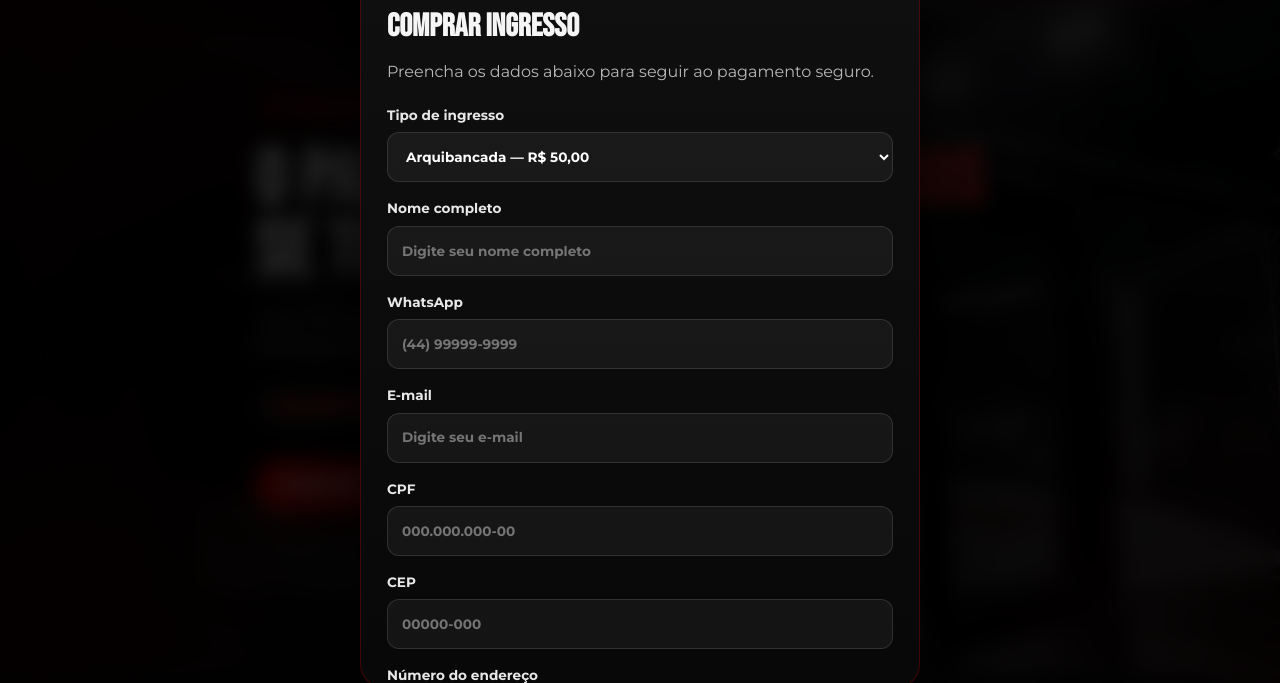
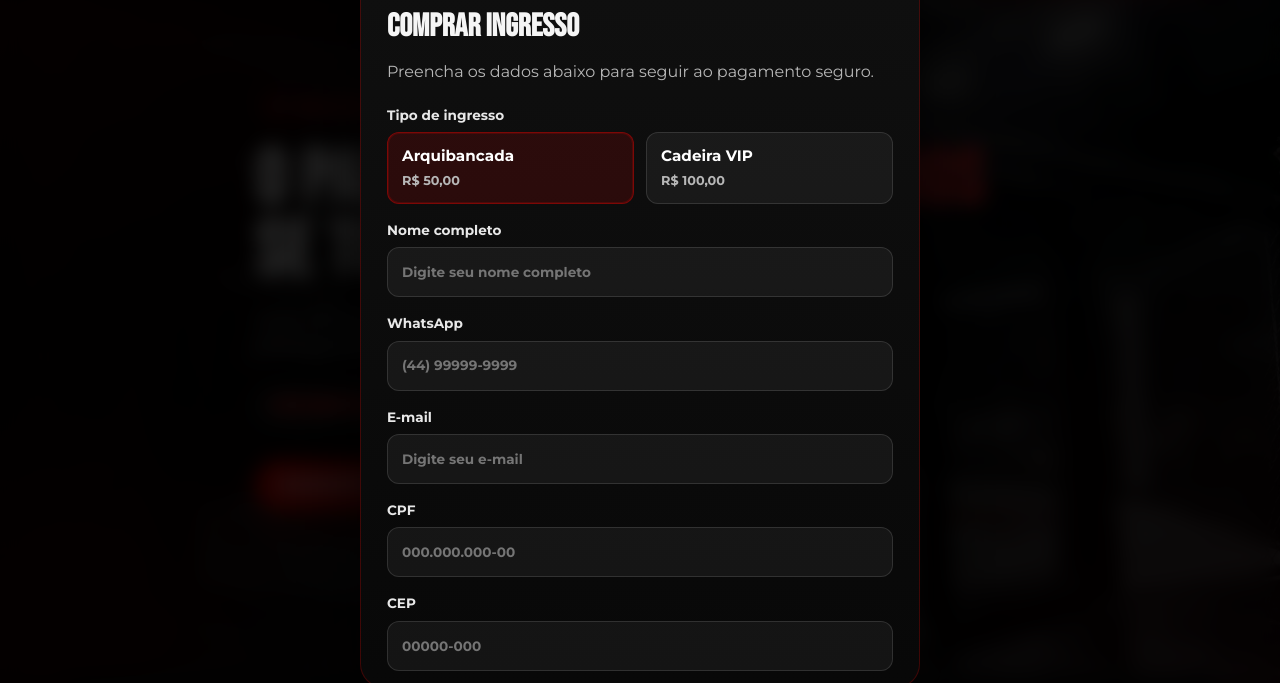
Before and after one commit to avalanchefightchampionship-source/AFC-Ingressos, a website: page index.html in a window 1280 px wide. Both pictures are taken after a click on the button "COMPRAR INGRESSO". Shown: the part 92-775 px from the top of the page. Drawn offline with Linux system fonts and the light colour scheme.

Commit message:
Melhora seleção do tipo de ingresso

```diff
--- a/index.html
+++ b/index.html
@@ -489,6 +489,27 @@
     }
     .form input:focus, .form select:focus { border-color: var(--red-strong); box-shadow: inset 0 0 0 1px rgba(225,6,0,.18); }
     .form input.invalid, .form select.invalid { border-color: #ff7a7a; box-shadow: 0 0 0 1px rgba(255,122,122,.25); }
+    .ticket-options { display: grid; grid-template-columns: repeat(2, minmax(0, 1fr)); gap: 12px; }
+    .ticket-option {
+      width: 100%;
+      min-height: 64px;
+      padding: 12px 14px;
+      border: 1px solid var(--line);
+      border-radius: 12px;
+      background: rgba(255,255,255,.05);
+      color: #fff;
+      text-align: left;
+      cursor: pointer;
+      transition: border-color .2s ease, background .2s ease, transform .2s ease;
+    }
+    .ticket-option:hover { transform: translateY(-1px); border-color: rgba(225,6,0,.32); }
+    .ticket-option strong { display: block; font-size: .95rem; margin-bottom: 4px; }
+    .ticket-option span { display: block; color: var(--muted); font-size: .8rem; line-height: 1.45; }
+    .ticket-option.active {
+      border-color: rgba(225,6,0,.45);
+      background: rgba(225,6,0,.14);
+      box-shadow: inset 0 0 0 1px rgba(225,6,0,.18);
+    }
     .quantity { display: flex; justify-content: space-between; align-items: center; gap: 12px; font-size: .9rem; font-weight: 800; color: #ececec; }
     .counter { display: flex; gap: 12px; align-items: center; border: 1px solid var(--line); border-radius: 999px; padding: 6px; }
     .counter button { width: 34px; height: 34px; border: 0; border-radius: 50%; background: rgba(255,255,255,.12); color: #fff; font-size: 1.1rem; cursor: pointer; }
@@ -513,6 +534,7 @@
 
     @media (max-width: 640px) {
       :root { --container: min(100% - 24px, 1160px); }
+      .ticket-options { grid-template-columns: 1fr; }
       header { height: 70px; padding: 0 14px; }
       .brand-text { display: none; }
       .logo { width: 82px; height: 44px; }
@@ -745,7 +767,14 @@
     <h2>Comprar ingresso</h2>
     <p class="intro">Preencha os dados abaixo para seguir ao pagamento seguro.</p>
     <form class="form" onsubmit="submitOrder(event)">
-      <label>Tipo de ingresso<select id="ticketType" onchange="updateSummary()"><option value="arquibancada">Arquibancada — R$ 50,00</option><option value="vip">Cadeira VIP — R$ 100,00</option></select></label>
+      <label>
+        Tipo de ingresso
+        <div class="ticket-options" role="group" aria-label="Tipo de ingresso">
+          <button type="button" class="ticket-option active" id="ticketOptionArquibancada" onclick="selectTicketType('arquibancada', this)"><strong>Arquibancada</strong><span>R$ 50,00</span></button>
+          <button type="button" class="ticket-option" id="ticketOptionVip" onclick="selectTicketType('vip', this)"><strong>Cadeira VIP</strong><span>R$ 100,00</span></button>
+        </div>
+        <input type="hidden" id="ticketType" value="arquibancada" />
+      </label>
       <label>Nome completo<input id="fullName" required minlength="3" placeholder="Digite seu nome completo" /></label>
       <label>WhatsApp<input id="phone" required inputmode="tel" maxlength="15" placeholder="(44) 99999-9999" oninput="maskPhone(this)" /></label>
       <label>E-mail<input id="email" type="email" required autocomplete="email" placeholder="Digite seu e-mail" /></label>
@@ -774,8 +803,22 @@
     return v.toLocaleString('pt-BR', { style: 'currency', currency: 'BRL' });
   }
 
+  function selectTicketType(type, button) {
+    const ticketInput = document.getElementById('ticketType');
+    const options = document.querySelectorAll('.ticket-option');
+
+    ticketInput.value = type;
+    options.forEach((option) => option.classList.remove('active'));
+    if (button) button.classList.add('active');
+    updateSummary();
+  }
+
   function openCheckout(type) {
-    document.getElementById('ticketType').value = type;
+    const selectedButton = type === 'vip'
+      ? document.getElementById('ticketOptionVip')
+      : document.getElementById('ticketOptionArquibancada');
+
+    selectTicketType(type, selectedButton);
     quantity = 1;
     document.getElementById('qty').textContent = quantity;
     document.getElementById('backdrop').classList.add('open');
@@ -815,6 +858,8 @@
     document.getElementById('summaryQty').textContent = quantity;
     document.getElementById('summaryTotal').textContent = money(prices[type] * quantity);
   }
+
+  selectTicketType('arquibancada', document.getElementById('ticketOptionArquibancada'));
 
   function maskPhone(field) {
     const digits = field.value.replace(/\D/g, '').slice(0, 11);
```
